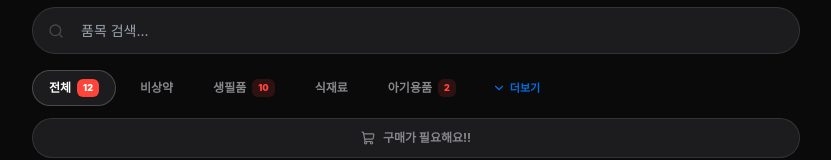
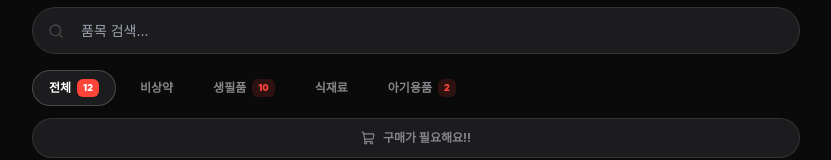
Before and after one commit to hyeoni2/home-inventory, a Next.js app: page / in a window 1280 px wide. Shown: the part 228-388 px from the top of the page, without its empty margins (224-1055 px from the left). Built offline with nearby package versions, Linux system fonts and the light colour scheme.

Commit message:
더보기 부분 수정

```diff
--- a/pages/index.js
+++ b/pages/index.js
@@ -1,4 +1,4 @@
-import { useState, useMemo } from 'react';
+import { useState, useMemo, useRef, useEffect } from 'react';
 import fs from 'fs';
 import path from 'path';
 import { Plus, Trash2, Package, X, AlertCircle, Home as HomeIcon, Check, Minus, Plus as PlusIcon, Edit3, ShoppingCart, Search, ChevronDown, ChevronUp } from 'lucide-react';
@@ -34,8 +34,10 @@ export default function Home({ initialData }) {
   const [showLowStockOnly, setShowLowStockOnly] = useState(false);
   const [searchTerm, setSearchTerm] = useState('');
 
-  // 🔽 [신규] 카테고리 더보기 상태
+  // 🔽 카테고리 더보기 및 높이 감지 상태
   const [isCatExpanded, setIsCatExpanded] = useState(false);
+  const [needsMoreButton, setNeedsMoreButton] = useState(false);
+  const catContainerRef = useRef(null);
 
   const [categories, setCategories] = useState(['아기용품', '식재료', '생필품', '비상약'].sort((a, b) => a.localeCompare(b, 'ko')));
   const [newCatInput, setNewCatInput] = useState('');
@@ -43,6 +45,15 @@ export default function Home({ initialData }) {
 
   const units = ['개', '팩', '박스', '봉지', '통', 'ml', '캔', '롤'];
   const [formData, setFormData] = useState({ name: '', category: '아기용품', current: 0, min: 2, unit: '개' });
+
+  // ✨ 카테고리 줄바꿈 여부 감지 로직
+  useEffect(() => {
+    if (catContainerRef.current) {
+      const { scrollHeight, clientHeight } = catContainerRef.current;
+      // scrollHeight(실제 높이)가 clientHeight(보이는 높이)보다 크면 줄바꿈이 일어난 것
+      setNeedsMoreButton(scrollHeight > 90); // 약 2줄 높이 기준
+    }
+  }, [categories]);
 
   const categoryCounts = useMemo(() => {
     const counts = { '전체': items.filter(i => i.current <= i.min).length };
@@ -155,9 +166,12 @@ export default function Home({ initialData }) {
               />
             </div>
 
-            {/* ✨ 카테고리 높이 제한 + 더보기 버튼 */}
             <div className="flex flex-col gap-3">
-              <div className={`flex flex-wrap gap-2 items-center transition-all duration-300 overflow-hidden ${isCatExpanded ? 'max-h-[500px]' : 'max-h-[85px] md:max-h-[100px]'}`}>
+              {/* ✨ 지능형 높이 감지 컨테이너 */}
+              <div
+                ref={catContainerRef}
+                className={`flex flex-wrap gap-2 items-center transition-all duration-300 overflow-hidden ${isCatExpanded ? 'max-h-[500px]' : 'max-h-[85px] md:max-h-[100px]'}`}
+              >
                 {['전체', ...categories].map(cat => (
                   <button
                     key={cat}
@@ -173,8 +187,8 @@ export default function Home({ initialData }) {
                   </button>
                 ))}
 
-                {/* 더보기 토글 버튼 */}
-                {categories.length > 3 && (
+                {/* 🔽 조건부 더보기 버튼 (줄바꿈이 생길 때만 노출) */}
+                {needsMoreButton && (
                   <button
                     onClick={() => setIsCatExpanded(!isCatExpanded)}
                     className="flex items-center gap-1 px-3 py-2 text-[11px] font-bold text-[#0071e3] hover:opacity-80 transition-all"
@@ -241,7 +255,6 @@ export default function Home({ initialData }) {
           )}
         </div>
 
-        {/* 모달 UI */}
         {isModalOpen && (
           <div className="fixed inset-0 z-50 flex items-center justify-center bg-black/95 backdrop-blur-xl p-4 overflow-y-auto">
             <div className="bg-[#1c1c1e] border border-white/10 w-full max-w-lg rounded-[1.5rem] p-6 md:p-10 shadow-2xl my-auto animate-in zoom-in-95">
```
